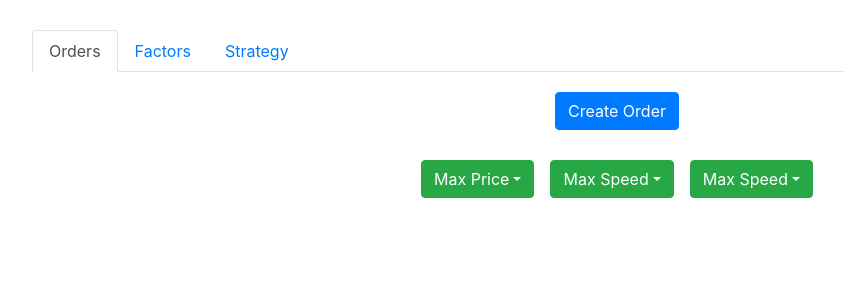
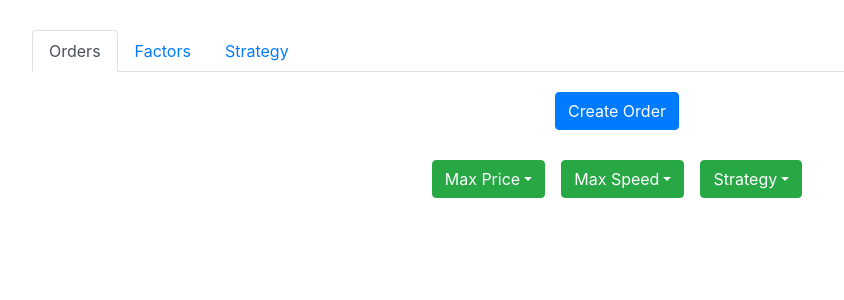
Before and after one commit to aveWorld/prototype-1, a React (Create React App) app: page / in a window 1280 px wide. Shown: the top 300 px of the page, without its empty margins (23-867 px from the left). Built offline with nearby package versions, Linux system fonts and the light colour scheme.

Commit message:
small change to dropdown

```diff
--- a/src/pages/Home/Home.js
+++ b/src/pages/Home/Home.js
@@ -5,7 +5,7 @@ import { nanoid } from 'nanoid';
 import { Dropdown, Nav } from 'react-bootstrap';
 
 export default function Home() {
-  const initialState = { maxPrice: '', maxSpeed: '', strategy: '' };
+  const initialState = { maxPrice: 'Max Price', maxSpeed: 'Max Speed', strategy: 'Strategy' };
   const [blockData, setBlockData] = useState(initialState);
   const [tabsData, setTabsData] = useState('Orders');
   const [fieldError, setFieldError] = useState(false);
@@ -68,7 +68,7 @@ export default function Home() {
           <div className="form__block">
             <Dropdown onSelect={(_, event) => handleField(event, 'maxPrice')}>
               <Dropdown.Toggle variant="success" id="dropdown-basic">
-                Max Price
+                {blockData.maxPrice}
               </Dropdown.Toggle>
               <Dropdown.Menu>
                 <Dropdown.Item>1</Dropdown.Item>
@@ -81,7 +81,7 @@ export default function Home() {
             )}
             <Dropdown onSelect={(_, event) => handleField(event, 'maxSpeed')}>
               <Dropdown.Toggle variant="success" id="dropdown-basic">
-                Max Speed
+                {blockData.maxSpeed}
               </Dropdown.Toggle>
               <Dropdown.Menu>
                 <Dropdown.Item>1</Dropdown.Item>
@@ -94,7 +94,7 @@ export default function Home() {
             )}
             <Dropdown onSelect={(_, event) => handleField(event, 'strategy')}>
               <Dropdown.Toggle variant="success" id="dropdown-basic">
-                Max Speed
+                {blockData.strategy}
               </Dropdown.Toggle>
               <Dropdown.Menu>
                 <Dropdown.Item>1</Dropdown.Item>
```
